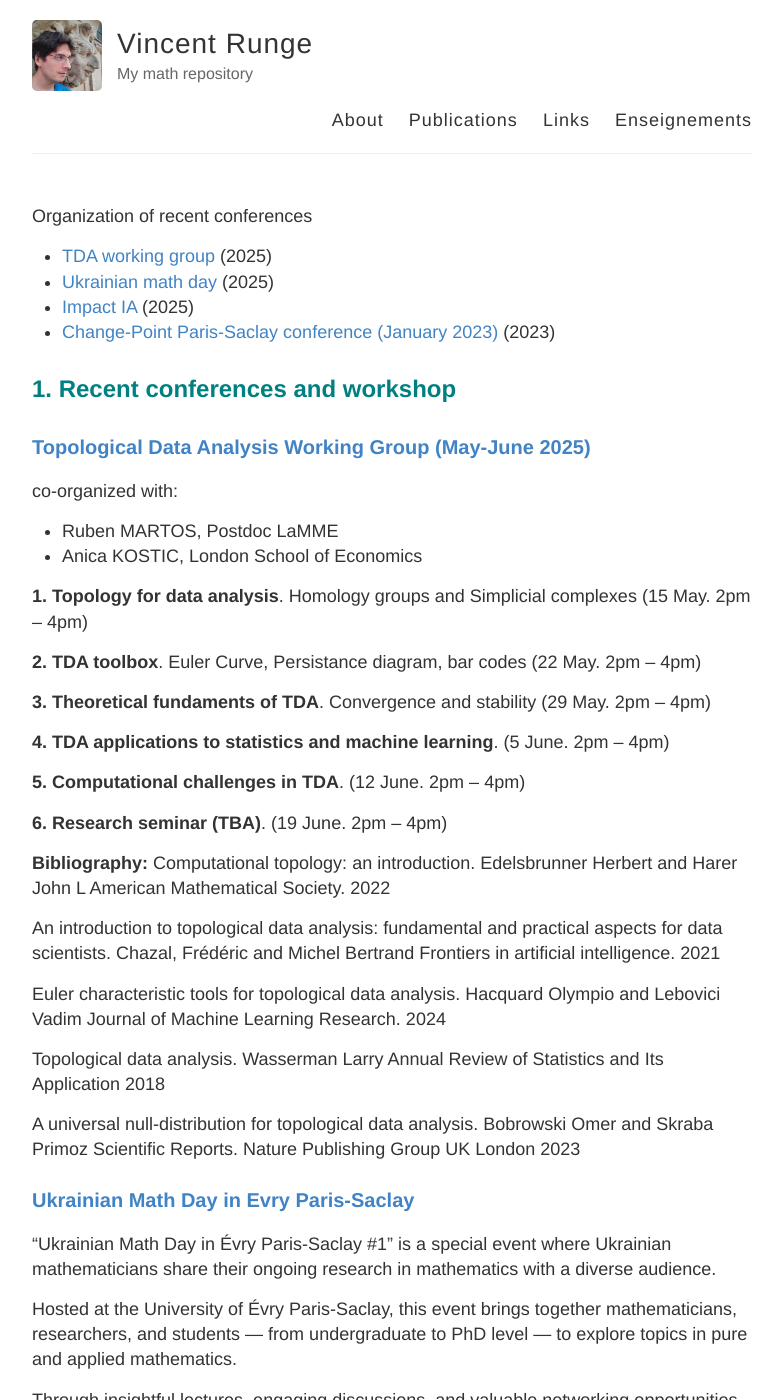
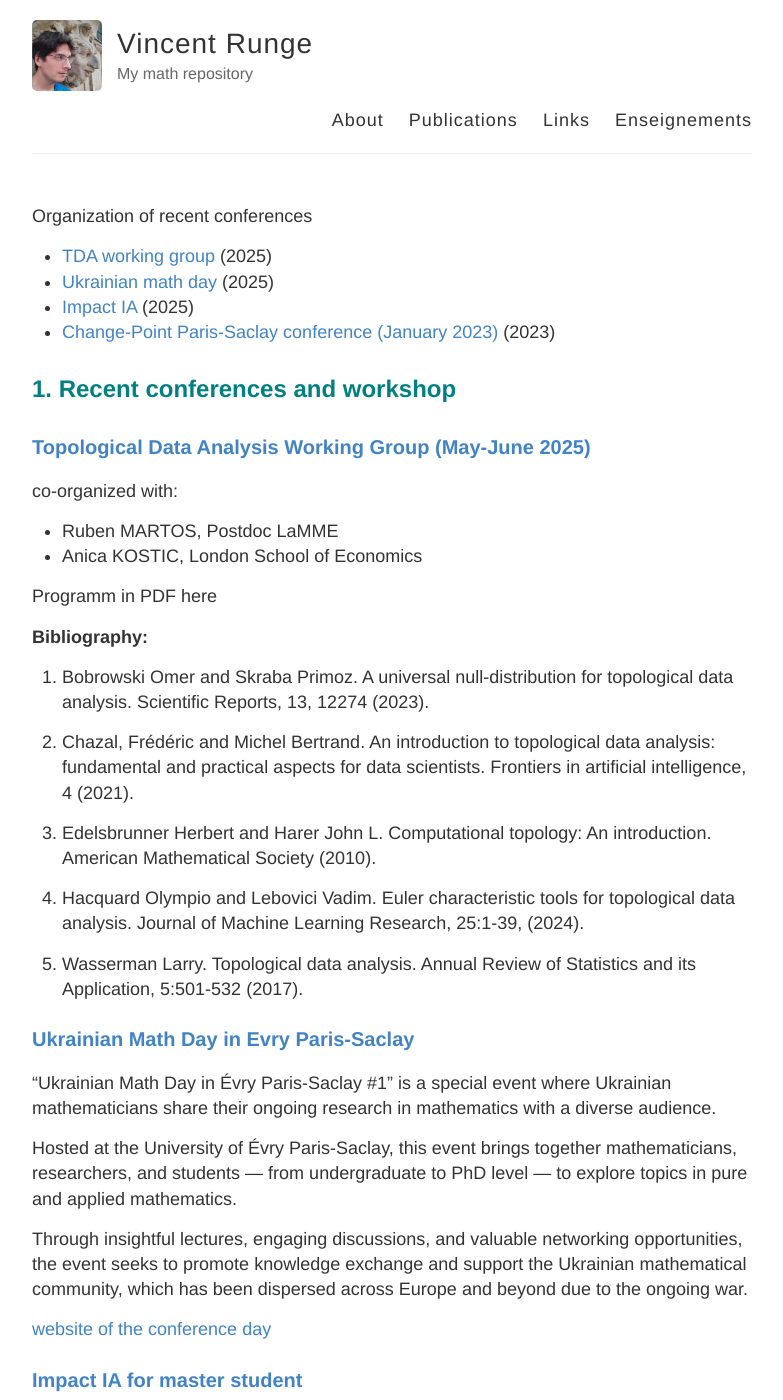
Before and after one commit to vincentrunge/vincentrunge.github.io, a Jekyll site: the page built from About.md, in a window 1280 px wide and 1400 px high. Shown: the whole window, without its empty margins (248-1031 px from the left). Built offline with Jekyll 4.4.1, drawn with Linux system fonts in a browser that asks for light colours.

Commit message:
Update About.md

```diff
--- a/About.md
+++ b/About.md
@@ -20,42 +20,24 @@ co-organized with:
 - Ruben MARTOS, Postdoc LaMME
 - Anica KOSTIC, London School of Economics
 
-**1.	Topology for data analysis**.
-Homology groups and Simplicial complexes
-(15 May. 2pm – 4pm)
-
-**2.	TDA toolbox**.
-Euler Curve, Persistance diagram, bar codes
-(22 May. 2pm – 4pm)
-
-**3.	Theoretical fundaments of TDA**.
-Convergence and stability
-(29 May. 2pm – 4pm)
-
-**4.	TDA applications to statistics and machine learning**.
-(5 June. 2pm – 4pm)
-
-**5.	Computational challenges in TDA**.
-(12 June. 2pm – 4pm)
-
-**6.	Research seminar (TBA)**.
-(19 June. 2pm – 4pm)
+Programm in PDF here
 
 **Bibliography:**
-Computational topology: an introduction. Edelsbrunner Herbert and Harer John L
-American Mathematical Society. 2022
 
-An introduction to topological data analysis: fundamental and practical aspects for data scientists. Chazal, Frédéric and Michel Bertrand
-Frontiers in artificial intelligence. 2021
+1. Bobrowski Omer and Skraba Primoz. A universal null-distribution for topological data
+analysis. Scientific Reports, 13, 12274 (2023).
 
-Euler characteristic tools for topological data analysis. Hacquard Olympio and Lebovici Vadim
-Journal of Machine Learning Research. 2024
+2. Chazal, Frédéric and Michel Bertrand. An introduction to topological data analysis:
+fundamental and practical aspects for data scientists. Frontiers in artificial intelligence, 4 (2021).
 
-Topological data analysis. Wasserman Larry
-Annual Review of Statistics and Its Application 2018
+3. Edelsbrunner Herbert and Harer John L. Computational topology: An introduction.
+American Mathematical Society (2010).
 
-A universal null-distribution for topological data analysis. Bobrowski Omer and Skraba Primoz
-Scientific Reports. Nature Publishing Group UK London 2023
+4. Hacquard Olympio and Lebovici Vadim. Euler characteristic tools for topological data
+analysis. Journal of Machine Learning Research, 25:1-39, (2024).
+
+5. Wasserman Larry. Topological data analysis. Annual Review of Statistics and its Application,
+5:501-532 (2017).
 
 
 ### <a id="ukraine"> Ukrainian Math Day in Evry Paris-Saclay
```
